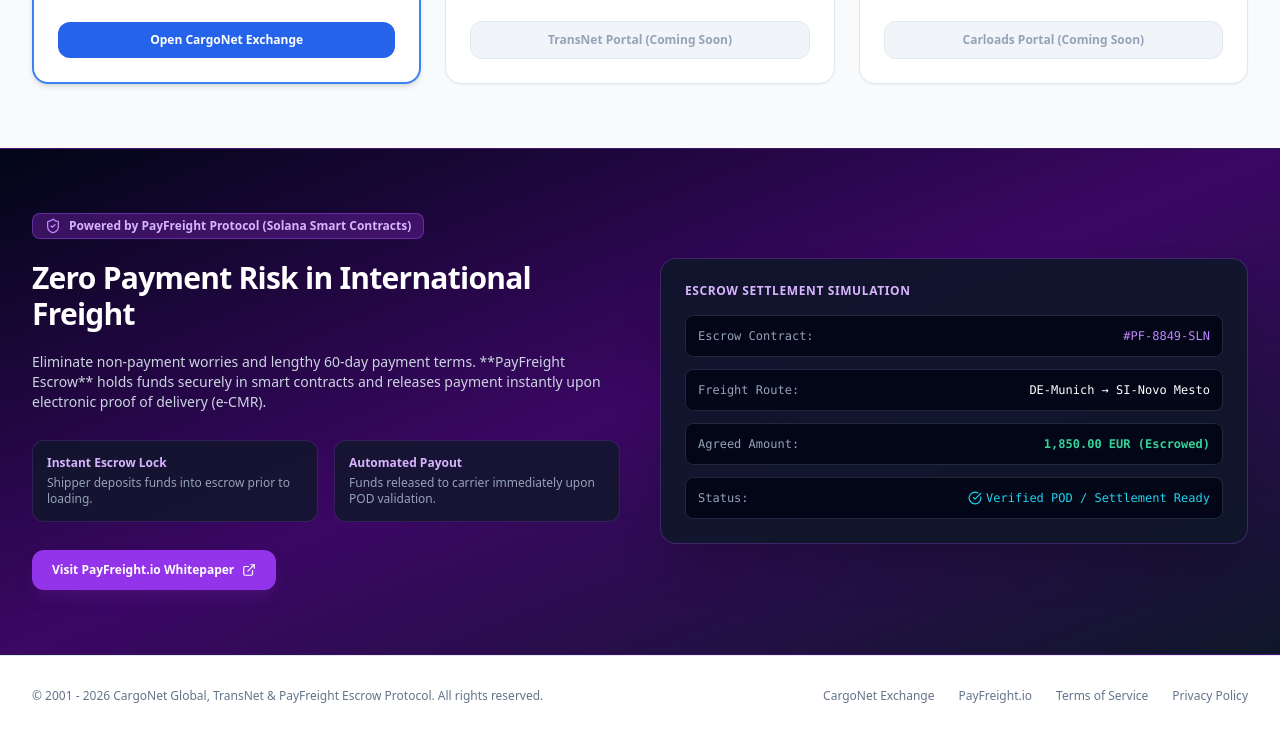
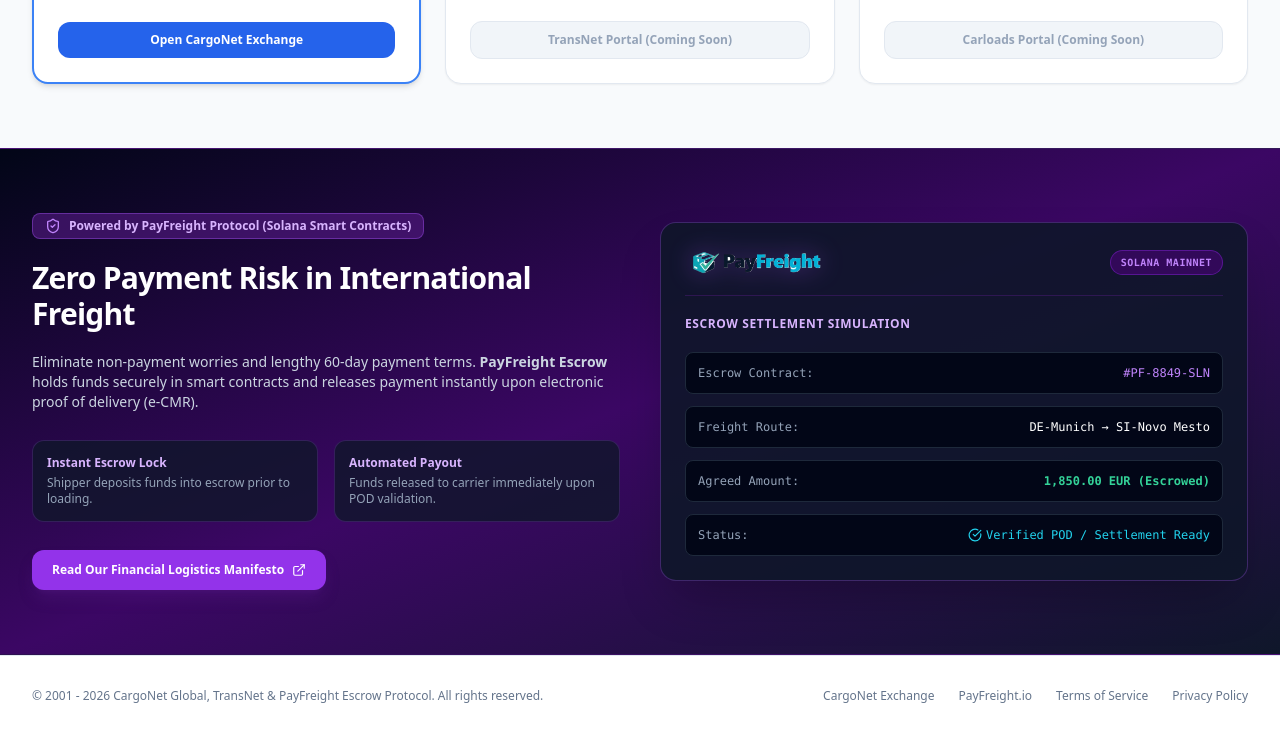
Before and after one commit to Dejc123/payfreight-escrow, a website: page public/cargotrans/index.html in a window 1280 px wide. Shown: the part 1212-1948 px from the top of the page. Drawn offline with nearby package versions, Linux system fonts and the light colour scheme.

Commit message:
Update index.html

```diff
--- a/public/cargotrans/index.html
+++ b/public/cargotrans/index.html
@@ -352,7 +352,7 @@
           </h2>
 
           <p class="text-slate-300 text-xs sm:text-sm leading-relaxed">
-            Eliminate non-payment worries and lengthy 60-day payment terms. **PayFreight Escrow** holds funds securely in smart contracts and releases payment instantly upon electronic proof of delivery (e-CMR).
+            Eliminate non-payment worries and lengthy 60-day payment terms. <strong>PayFreight Escrow</strong> holds funds securely in smart contracts and releases payment instantly upon electronic proof of delivery (e-CMR).
           </p>
 
           <div class="grid grid-cols-1 sm:grid-cols-2 gap-4 text-xs pt-2">
@@ -367,14 +367,23 @@
           </div>
 
           <div class="pt-2">
-            <a href="https://www.payfreight.io" target="_blank" class="inline-flex items-center gap-2 bg-purple-600 hover:bg-purple-500 text-white font-bold text-xs px-5 py-3 rounded-xl transition shadow-lg shadow-purple-900/40">
-              <span>Visit PayFreight.io Whitepaper</span>
+            <a href="https://www.payfreight.io/Financial_Logistics_Manifesto.html" target="_blank" class="inline-flex items-center gap-2 bg-purple-600 hover:bg-purple-500 text-white font-bold text-xs px-5 py-3 rounded-xl transition shadow-lg shadow-purple-900/40">
+              <span>Read Our Financial Logistics Manifesto</span>
               <i data-lucide="external-link" class="w-3.5 h-3.5"></i>
             </a>
           </div>
         </div>
 
-        <div class="bg-slate-900/90 border border-purple-500/30 rounded-2xl p-6 shadow-2xl space-y-4">
+        <div class="bg-slate-900/90 border border-purple-500/30 rounded-2xl p-6 shadow-2xl space-y-5 relative overflow-hidden">
+
+          <!-- BRAND LOGO DISPLAY -->
+          <div class="flex items-center justify-between border-b border-purple-900/40 pb-4">
+            <img src="https://raw.githubusercontent.com/Dejc123/payfreight-escrow/main/public/images/payfreight.logo4.png" alt="PayFreight Escrow Logo" class="h-8 object-contain drop-shadow-[0_0_12px_rgba(168,85,247,0.4)]">
+            <span class="text-[10px] font-mono font-bold text-purple-400 bg-purple-950/80 border border-purple-700/50 px-2.5 py-1 rounded-full uppercase tracking-wider">
+              Solana Mainnet
+            </span>
+          </div>
+
           <div class="text-xs font-bold text-purple-300 uppercase tracking-wider">Escrow Settlement Simulation</div>
 
           <div class="space-y-3 font-mono text-xs">
@@ -403,7 +412,7 @@
     </div>
   </section>
 
- <!-- AUTHENTICATION MODAL (LOGIN ONLY) -->
+  <!-- AUTHENTICATION MODAL (LOGIN ONLY) -->
   <div id="authModal" class="fixed inset-0 bg-slate-950/80 backdrop-blur-sm z-50 hidden flex items-center justify-center p-4">
     <div class="bg-white rounded-2xl shadow-2xl max-w-md w-full p-6 sm:p-8 border border-slate-200 relative">
 
@@ -461,7 +470,7 @@
     </div>
   </footer>
 
-<!-- Lucide Icons Initialization & Logic -->
+  <!-- Lucide Icons Initialization & Logic -->
   <script>
     lucide.createIcons();
 
```
